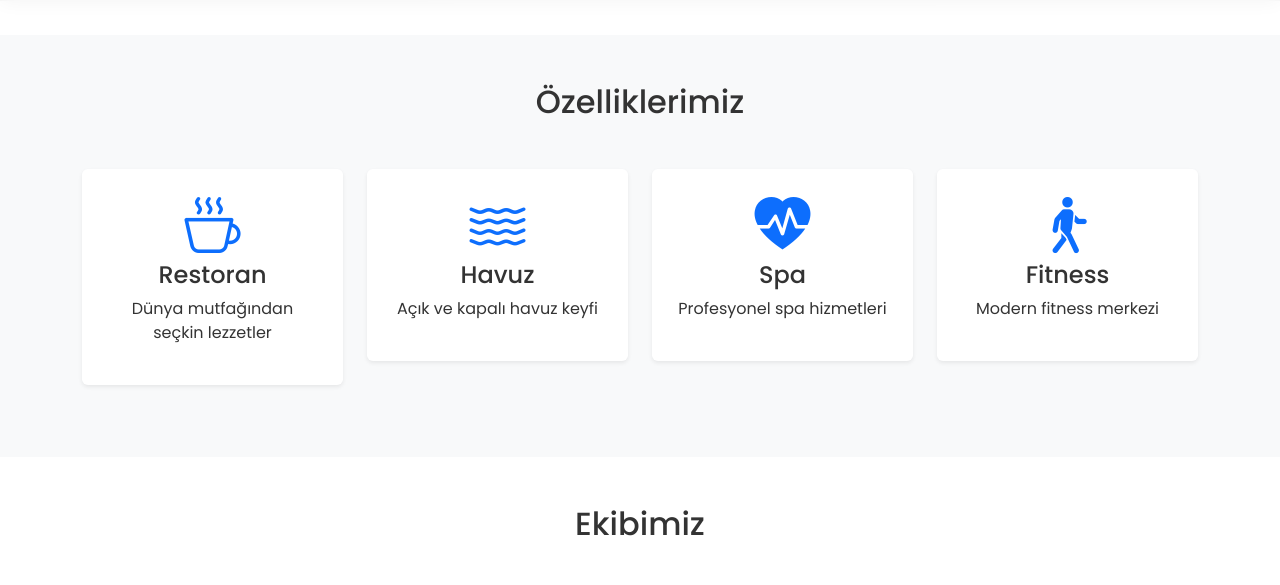
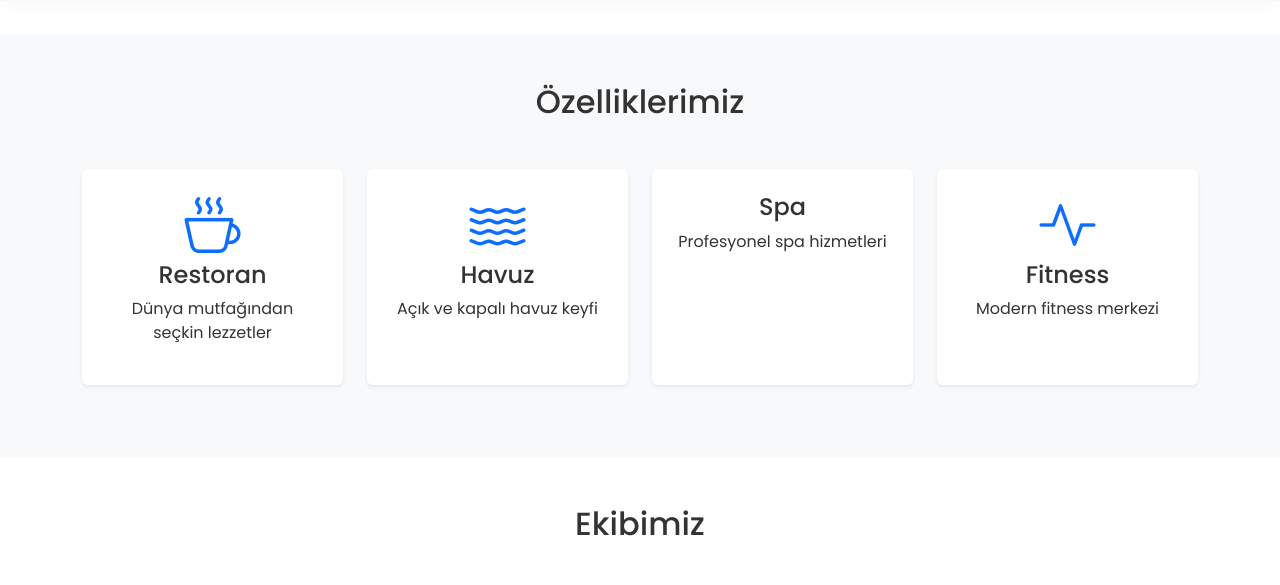
Before and after one commit to aliasttt/vpstest2, a Django app: page /about/ in a window 1280 px wide. Shown: the part 799-1384 px from the top of the page. Run offline with Django 5.2, Linux system fonts and the light colour scheme.

Commit message:
last update

```diff
--- a/vpsapp/templates/about.html
+++ b/vpsapp/templates/about.html
@@ -51,29 +51,29 @@
         <h2 class="text-center mb-5" data-aos="fade-up">Özelliklerimiz</h2>
         <div class="row">
             <div class="col-lg-3 col-md-6 mb-4" data-aos="fade-up">
-                <div class="feature-card text-center p-4 bg-white rounded shadow-sm">
+                <div class="feature-card text-center p-4 bg-white rounded shadow-sm h-100">
                     <i class="bi bi-cup-hot display-4 text-primary mb-3"></i>
                     <h4>Restoran</h4>
                     <p>Dünya mutfağından seçkin lezzetler</p>
                 </div>
             </div>
             <div class="col-lg-3 col-md-6 mb-4" data-aos="fade-up" data-aos-delay="100">
-                <div class="feature-card text-center p-4 bg-white rounded shadow-sm">
+                <div class="feature-card text-center p-4 bg-white rounded shadow-sm h-100">
                     <i class="bi bi-water display-4 text-primary mb-3"></i>
                     <h4>Havuz</h4>
                     <p>Açık ve kapalı havuz keyfi</p>
                 </div>
             </div>
             <div class="col-lg-3 col-md-6 mb-4" data-aos="fade-up" data-aos-delay="200">
-                <div class="feature-card text-center p-4 bg-white rounded shadow-sm">
-                    <i class="bi bi-heart-pulse-fill display-4 text-primary mb-3"></i>
+                <div class="feature-card text-center p-4 bg-white rounded shadow-sm h-100">
+                    <i class="bi bi-spa display-4 text-primary mb-3"></i>
                     <h4>Spa</h4>
                     <p>Profesyonel spa hizmetleri</p>
                 </div>
             </div>
             <div class="col-lg-3 col-md-6 mb-4" data-aos="fade-up" data-aos-delay="300">
-                <div class="feature-card text-center p-4 bg-white rounded shadow-sm">
-                    <i class="bi bi-person-walking display-4 text-primary mb-3"></i>
+                <div class="feature-card text-center p-4 bg-white rounded shadow-sm h-100">
+                    <i class="bi bi-activity display-4 text-primary mb-3"></i>
                     <h4>Fitness</h4>
                     <p>Modern fitness merkezi</p>
                 </div>
```
